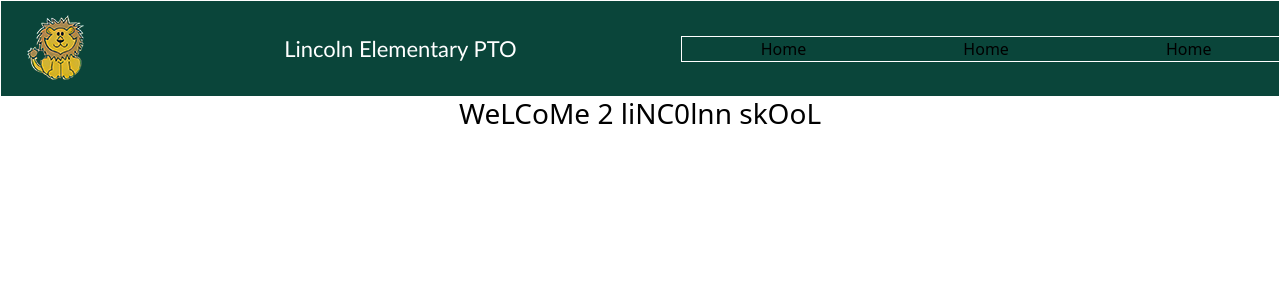
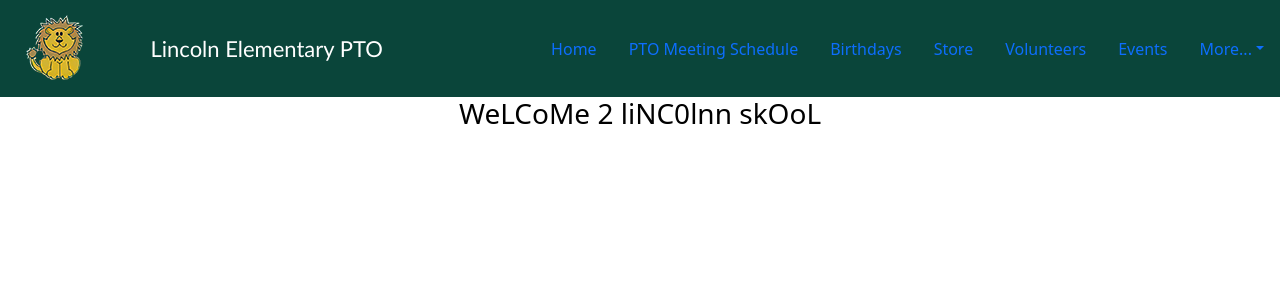
Before and after one commit to tg1489/lincoln-pto, a React (Vite) app in the folder client/: page / in a window 1280 px wide. Shown: the top 300 px of the page. Built offline with nearby package versions, Linux system fonts and the light colour scheme; a web font is replaced by a local one.

Commit message:
Hover in navbar works

```diff
--- a/client/src/App.jsx
+++ b/client/src/App.jsx
@@ -1,6 +1,7 @@
 import { useState } from 'react';
 import Header from './components/Header';
 import 'bootstrap/dist/css/bootstrap.min.css';
+import 'bootstrap/dist/js/bootstrap.bundle.min.js';
 import 'react-bootstrap';
 import './App.css';
 
--- a/client/src/Header.css
+++ b/client/src/Header.css
@@ -4,10 +4,11 @@
   --bs-gutter-x: 0 !important;
 }
 
-.top-row {
+.nested-row {
   align-items: flex-start !important;
 }
-.nav {
+
+.nav-items {
   /* display: flex;
   padding-left: 0;
   margin-bottom: 0;
@@ -18,7 +19,6 @@
 }
 
 .row {
-  border: 1px solid white;
   flex-wrap: nowrap;
   align-items: center;
 }
--- a/client/src/components/Header.jsx
+++ b/client/src/components/Header.jsx
@@ -1,68 +1,105 @@
-import React from 'react';
+import React, { useRef } from 'react';
 import lion from '../assets/lion-logo2.png';
 import '../Header.css';
 
 export default function Header() {
+  // Create a ref to the dropdown element
+  const dropdownRef = useRef(null);
+
+  // Function to show the dropdown on hover
+  const handleHover = () => {
+    if (dropdownRef.current) {
+      dropdownRef.current.classList.add('show');
+    }
+  };
+
+  // Function to hide the dropdown when the mouse leaves
+  const handleLeave = () => {
+    if (dropdownRef.current) {
+      dropdownRef.current.classList.remove('show');
+    }
+  };
+
   return (
     <>
       <div className='row header'>
         <div className='col-1'>
+          {/* Logo */}
           <img src={lion} className='logo' alt='lincoln-lion-logo' />
         </div>
-        <div className='col school-name'>Lincoln Elementary PTO</div>
+        {/* School Name */}
+        <div className='col-3 school-name'>Lincoln Elementary PTO</div>
+
+        {/* Navbar Tabs */}
         <div className='col'>
-          <div className='row'>
-            <div className='col'>Home</div>
-            <div className='col'>Home</div>
-            <div className='col'>Home</div>
-          </div>
+          <ul className='nav justify-content-end'>
+            <li className='nav-item'>
+              <a className='nav-link active' aria-current='page' href='#'>
+                Home
+              </a>
+            </li>
+            <li className='nav-item'>
+              <a className='nav-link' href='#'>
+                PTO Meeting Schedule
+              </a>
+            </li>
+            <li className='nav-item'>
+              <a className='nav-link' href='#'>
+                Birthdays
+              </a>
+            </li>
+            <li className='nav-item'>
+              <a className='nav-link' href='#'>
+                Store
+              </a>
+            </li>
+            <li className='nav-item'>
+              <a className='nav-link' href='#'>
+                Volunteers
+              </a>
+            </li>
+            <li className='nav-item'>
+              <a className='nav-link' href='#'>
+                Events
+              </a>
+            </li>
+
+            {/* Dropdown More... Button */}
+            <li
+              className='nav-item dropdown'
+              onMouseEnter={handleHover} // Show dropdown on hover
+              onMouseLeave={handleLeave} // Hide dropdown on mouse leave
+            >
+              <a
+                className='nav-link dropdown-toggle'
+                href='#'
+                id='navbarDropdown'
+                role='button'
+                data-bs-toggle='dropdown'
+                aria-haspopup='true'
+                aria-expanded='false'
+              >
+                More...
+              </a>
+              <div
+                className='dropdown-menu'
+                aria-labelledby='navbarDropdown'
+                ref={dropdownRef} // Reference to the dropdown element
+              >
+                <a className='dropdown-item' href='#'>
+                  Item 1
+                </a>
+                <a className='dropdown-item' href='#'>
+                  Item 2
+                </a>
+                <a className='dropdown-item' href='#'>
+                  Item 3
+                </a>
+              </div>
+            </li>
+          </ul>
         </div>
       </div>
     </>
   );
 }
-
-/*
-
-
-
-
-
-
-<nav className='nav navbar navbar-expand-sm mb-3'>
-        <div className='container-fluid'>
-          <div className='row'></div>
-          <div className='navbar-brand'>
-            <img src={lion} className='logo' alt='lincoln-lion-logo' />
-          </div>
-
-          <span>Lincoln Elementary PTO</span>
-        </div>
-      </nav>
-
-
-
-
-
-
-
-
-
-
-
- <div className='col'>Home</div>
-            <div className='col'>PTO Meeting Schedule</div>
-            <div className='col'>Birthdays</div>
-            <div className='col'>Store</div>
-            <div className='col'>Volunteers</div>
-            <div className='col'>Events</div>
-            <div className='col'>Fundraising</div>
-            <div className='col'>About Us</div>
-            <div className='col'>Contact Us</div>
-            <img />
-            <img />
-            <div className='col'>Login</div>
-          </div>
-
-
-*/
--- a/client/src/index.css
+++ b/client/src/index.css
@@ -37,6 +37,7 @@ body {
   margin: 0;
   background-color: #fff;
   color: #000;
+  overflow-x: hidden;
   /* min-height: 100vh; */
 }
 
```
